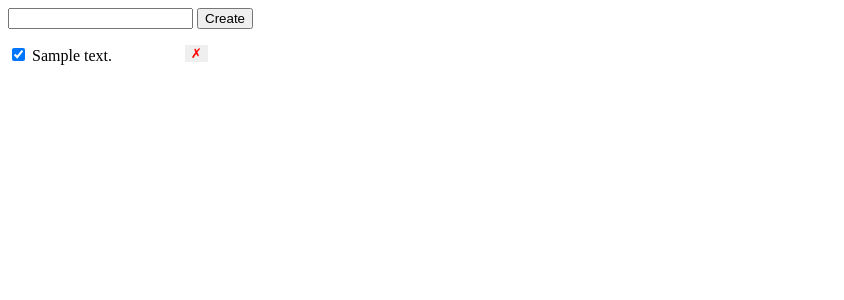
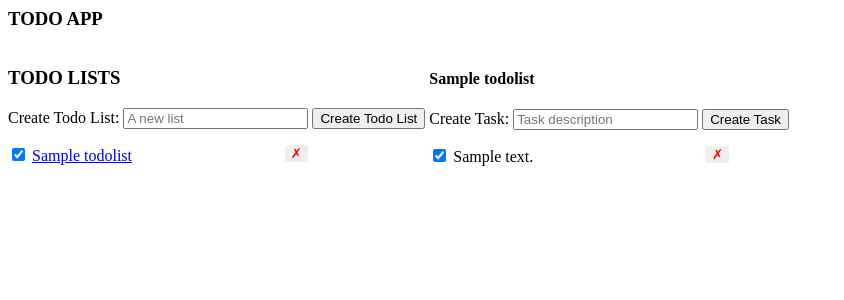
Before and after one commit to ragamarkely/todo_app, a Flask app: template templates/index.html in a window 1280 px wide. Shown: the top 300 px of the page, without its empty margins (0-844 px from the left). Run offline with Flask 2, Linux system fonts and the light colour scheme; the template is opened without the code that fills it: values that come from a table or form of the project are taken from there, others are empty; tables that the repository leaves empty hold one stand-in row (values such as "Sample post").

Commit message:
feat: Add todolist CRUD

```diff
--- a/app.py
+++ b/app.py
@@ -29,6 +29,7 @@ class TodoList(db.Model):
     __tablename__ = "todolists"
     id = db.Column(db.Integer, primary_key=True)
     name = db.Column(db.String, nullable=False)
+    completed = db.Column(db.Boolean, nullable=False, default=False)
     todos = db.relationship("Todo", backref="list", lazy=True)
 
 @app.route("/todos/create", methods=["POST"])
@@ -37,12 +38,38 @@ def create_todo():
     body = {}
     try:
         description = request.get_json()["description"]
-        todo = Todo(description=description, completed=False)
+        list_id = request.get_json()["list_id"]
+        todo = Todo(description=description, completed=False, list_id=list_id)
         db.session.add(todo)
         db.session.commit()
         body["id"] = todo.id
         body["completed"] = todo.completed
         body["description"] = todo.description
+    except:
+        error = True
+        db.session.rollback()
+        print(sys.exc_info())
+    finally:
+        db.session.close()
+
+    if error:
+        abort(400)
+    else:
+        return jsonify(body)
+
+
+@app.route("/lists/create", methods=["POST"])
+def create_todo_lists():
+    error = False
+    body = {}
+    try:
+        new_list = request.get_json()["new_list"]
+        todo_list = TodoList(name=new_list, completed=False)
+        db.session.add(todo_list)
+        db.session.commit()
+        body["id"] = todo_list.id
+        body["completed"] = todo_list.completed
+        body["name"] = todo_list.name
     except:
         error = True
         db.session.rollback()
@@ -71,6 +98,23 @@ def set_completed_todo(todo_id):
     return redirect(url_for("index"))
 
 
+@app.route("/lists/<list_id>/set-completed", methods=["POST"])
+def set_completed_todolist(list_id):
+    try:
+        completed = request.get_json()["completed"]
+        print("completed", completed)
+        todolist = TodoList.query.get(list_id)
+        todolist.completed = completed
+        for todo in todolist.todos:
+            todo.completed = completed
+        db.session.commit()
+    except:
+        db.session.rollback()
+    finally:
+        db.session.close()
+    return redirect(url_for("index"))
+
+
 @app.route("/todos/<todo_id>/deleted", methods=["DELETE"])
 def delete_todo(todo_id):
     try:
@@ -83,6 +127,32 @@ def delete_todo(todo_id):
     return jsonify({"success": True})
 
 
+@app.route("/lists/<list_id>/deleted", methods=["DELETE"])
+def delete_todo_lists(list_id):
+    try:
+        list = TodoList.query.get(list_id)
+        for todo in list.todos:
+            db.session.delete(todo)
+
+        db.session.delete(list)
+        db.session.commit()
+    except:
+        db.session.rollback()
+    finally:
+        db.session.close()
+    return jsonify({"success": True})
+
+
+@app.route("/lists/<list_id>")
+def get_list_todos(list_id):
+    return render_template(
+        "index.html",
+        lists=TodoList.query.order_by("id").all(),
+        active_list=TodoList.query.get(list_id),
+        todos=Todo.query.filter_by(list_id=list_id).order_by("id").all(),
+    )
+
+
 @app.route("/")
 def index():
-    return render_template("index.html", todos=Todo.query.order_by("id").all())
+    return redirect(url_for("get_list_todos", list_id=1))
--- a/templates/index.html
+++ b/templates/index.html
@@ -7,11 +7,17 @@
             display: none;
         }
 
+        .lists-wrapper,
+        .todos-wrapper {
+            display: inline-block;
+            vertical-align: top;
+        }
+
         ul {
             list-style: none;
             padding: 0;
             margin: 0;
-            width: 200px;
+            width: 300px;
         }
 
         li {
@@ -30,28 +36,58 @@
 </head>
 
 <body>
-    <form id="form">
-        <input type="text" id="description" name="description" />
-        <input type="submit" value="Create" />
+    <h3>TODO APP</h3>
+    <div class="lists-wrapper">
+        <h3>TODO LISTS</h3>
+        <form action="/todolists/create" method="POST" id="todo-list-form">
+            <label for="todolist">Create Todo List:</label>
+            <input id="todolist-input" type="text" name="todolist" placeholder="A new list" />
+            <button type="submit">Create Todo List</button>
         </form>
-    <div id="error" class="hidden">Something went wrong!</div>
-    <ul id="todos">
-        {% for todo in todos %}
+        <ul id="lists">
+            {% for list in lists %}
             <li>
-            <input class="check-completed" data-id="{{ todo.id }}" type="checkbox" {% if todo.completed %} checked {%
-                endif %} />
-            {{ todo.description }}
-            <button class="delete-button" data-id="{{ todo.id }}">
+                <input class="todo-list-check-completed" data-id="{{ list.id }}" type="checkbox" {% if list.completed %}
+                    checked {% endif %} />
+                <a href="/lists/{{ list.id }}">{{ list.name }}</a>
+                <button class="todo-list-delete-button" data-id="{{ list.id }}">
                     &cross;
                 </button>
             </li>
             {% endfor %}
         </ul>
+    </div>
+
+    <div class="todos-wrapper">
+        <h4>{{ active_list.name }}</h4>
+        <form action="/todos/create" method="POST" id="todo-form">
+            <input id="list_id" type="hidden" value="{{ active_list.id }}">
+            <label for="description">Create Task:</label>
+            <input id="description" type="text" name="description" placeholder="Task description" />
+            <button type="submit">Create Task</button>
+        </form>
+        <div id="error" class="hidden">
+            Something went wrong!
+        </div>
+        <ul id="todos">
+            {% for todo in todos %}
+            <li>
+                <input class="todo-check-completed" data-id="{{ todo.id }}" type="checkbox" {% if todo.completed %}
+                    checked {% endif %} />
+                {{ todo.description }}
+                <button class="todo-delete-button" data-id="{{ todo.id }}">
+                    &cross;
+                </button>
+            </li>
+            {% endfor %}
+        </ul>
+    </div>
+
     <script>
-        const checkboxes = document.querySelectorAll(".check-completed");
-        for (let i = 0; i < checkboxes.length; i++) {
-            const checkbox = checkboxes[i]
-            checkbox.onchange = function (e) {
+        const todoCheckboxes = document.querySelectorAll(".todo-check-completed");
+        for (let i = 0; i < todoCheckboxes.length; i++) {
+            const todoCheckbox = todoCheckboxes[i]
+            todoCheckbox.onchange = function (e) {
                 console.log("event", e);
                 const newCompleted = e.target.checked;
                 const todoId = e.target.dataset.id;
@@ -72,28 +108,89 @@
                     })
             }
         }
-        const delButtons = document.querySelectorAll(".delete-button");
-        for (let i = 0; i < delButtons.length; i++) {
-            const delButton = delButtons[i];
-            delButton.onclick = function (e) {
+
+        const todoListCheckboxes = document.querySelectorAll(".todo-list-check-completed");
+        for (let i = 0; i < todoListCheckboxes.length; i++) {
+            const todoListCheckbox = todoListCheckboxes[i]
+            todoListCheckbox.onchange = function (e) {
                 console.log("event", e);
+                const newListCompleted = e.target.checked;
+                const todoListId = e.target.dataset.id;
+                fetch("/lists/" + todoListId + "/set-completed", {
+                    method: "POST",
+                    body: JSON.stringify({
+                        "completed": newListCompleted
+                    }),
+                    headers: {
+                        "Content-Type": "application/json"
+                    }
+                })
+                    .then(function () {
+                        document.getElementById("error").className = "hidden";
+                        const todoCheckboxes = document.querySelectorAll(".todo-check-completed");
+                        for (let i = 0; i < todoCheckboxes.length; i++) {
+                            const todoCheckbox = todoCheckboxes[i];
+                            todoCheckbox.checked = newListCompleted;
+                        }
+                    })
+                    .catch(function () {
+                        document.getElementById("error").className = "";
+                    })
+            }
+        }
+
+        const todoDelButtons = document.querySelectorAll(".todo-delete-button");
+        for (let i = 0; i < todoDelButtons.length; i++) {
+            const todoDelButton = todoDelButtons[i];
+            todoDelButton.onclick = function (e) {
+                console.log("Delete event", e);
                 const todoId = e.target.dataset.id;
                 fetch("/todos/" + todoId + "/deleted", {
                     method: "DELETE"
                 })
                     .then(function () {
+                        console.log("Parent?", e.target)
                         const item = e.target.parentElement;
                         item.remove();
+                        document.getElementById("error").className = "hidden";
+                    })
+                    .catch(function (e) {
+                        console.error(e);
+                        document.getElementById("error").className = "";
                     })
             }
         }
 
-        document.getElementById("form").onsubmit = function (e) {
+        const todoListDelButtons = document.querySelectorAll(".todo-list-delete-button");
+        for (let i = 0; i < todoListDelButtons.length; i++) {
+            const todoListDelButton = todoListDelButtons[i];
+            todoListDelButton.onclick = function (e) {
+                console.log("Delete event", e);
+                const listId = e.target.dataset.id;
+                fetch("/lists/" + listId + "/deleted", {
+                    method: "DELETE"
+                })
+                    .then(function () {
+                        console.log("Parent?", e.target)
+                        const item = e.target.parentElement;
+                        item.remove();
+                        document.getElementById("error").className = "hidden";
+                        window.location.reload(true);
+                    })
+                    .catch(function (e) {
+                        console.error(e);
+                        document.getElementById("error").className = "";
+                    })
+            }
+        }
+
+        document.getElementById("todo-form").onsubmit = function (e) {
             e.preventDefault();
             fetch("/todos/create", {
                 method: "POST",
                 body: JSON.stringify({
                     "description": document.getElementById("description").value,
+                    "list_id": document.getElementById("list_id").value,
                 }),
                 headers: {
                     "Content-Type": "application/json",
@@ -105,23 +202,40 @@
                 .then(function (jsonResponse) {
                     console.log(jsonResponse);
                     const li = document.createElement("li");
-                    const checkbox = document.createElement("input");
-                    checkbox.className = "check-completed";
-                    checkbox.type = "checkbox";
-                    checkbox.setAttribute("data-id", jsonResponse.id);
-                    li.appendChild(checkbox);
 
-                    const text = document.createTextNode(" " + jsonResponse.description);
-                    li.appendChild(text);
-
-                    const deleteBtn = document.createElement("button");
-                    deleteBtn.className = "delete-button";
-                    deleteBtn.setAttribute("data-id", jsonResponse.id);
-                    deleteBtn.innerHTML = "&cross;";
-                    li.appendChild(deleteBtn);
-
+                    li.innerHTML = jsonResponse["description"];
                     document.getElementById("todos").appendChild(li);
                     document.getElementById("error").className = "hidden";
+                    window.location.reload(true);
+                })
+                .catch(function () {
+                    console.error("Error occured.")
+                    document.getElementById("error").className = "";
+                })
+        }
+
+        document.getElementById("todo-list-form").onsubmit = function (e) {
+            e.preventDefault();
+            fetch("/lists/create", {
+                method: "POST",
+                body: JSON.stringify({
+                    "new_list": document.getElementById("todolist-input").value,
+                }),
+                headers: {
+                    "Content-Type": "application/json",
+                }
+            })
+                .then(function (response) {
+                    return response.json();
+                })
+                .then(function (jsonResponse) {
+                    console.log(jsonResponse);
+                    const li = document.createElement("li");
+
+                    li.innerHTML = jsonResponse["list"];
+                    document.getElementById("lists").appendChild(li);
+                    document.getElementById("error").className = "hidden";
+                    window.location.reload(true);
                 })
                 .catch(function () {
                     console.error("Error occured.")
```
Also changed, not shown: migrations/versions/f475673af17b_.py (added, +33 -0 lines). Lines whose indentation alone changed are shown as unchanged.
